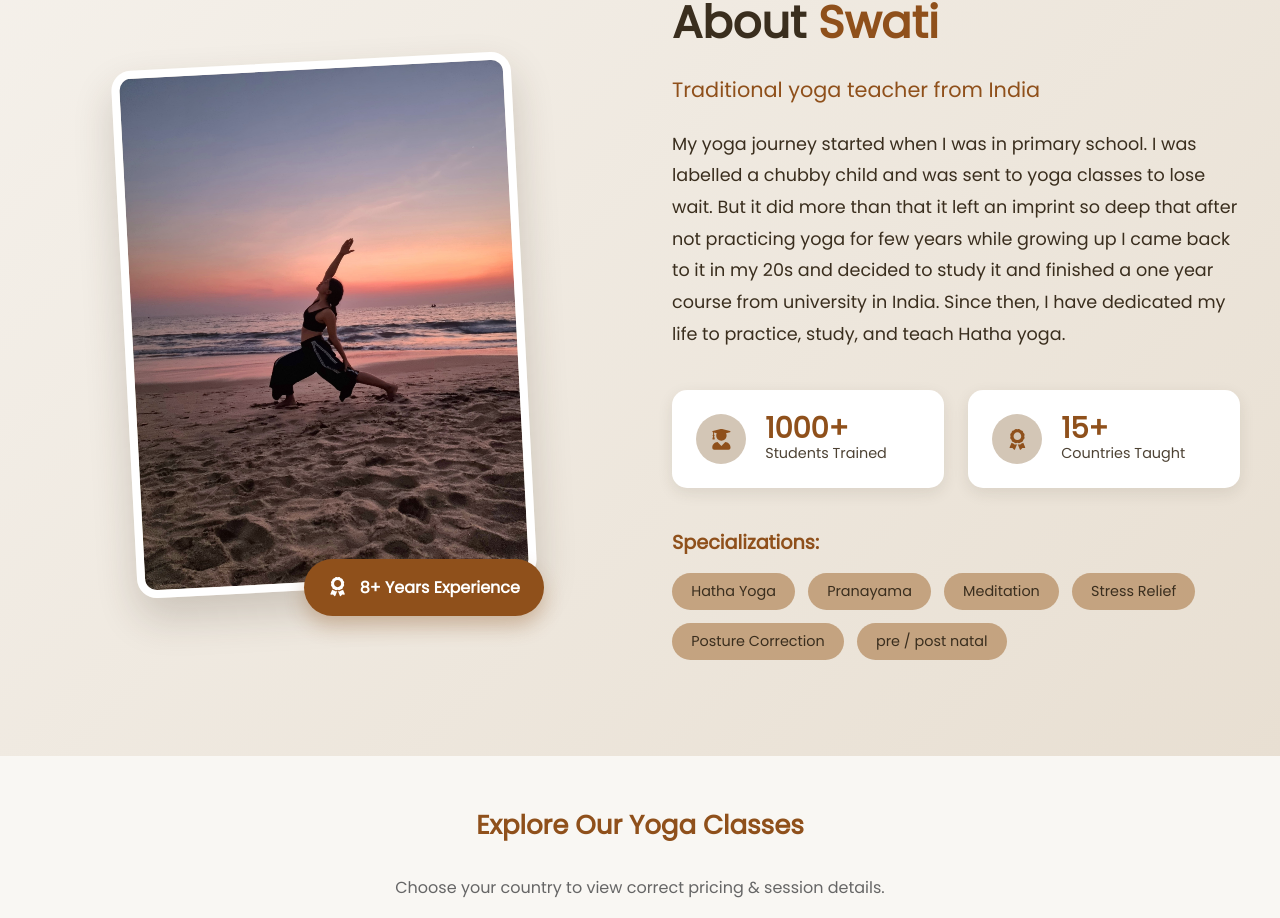
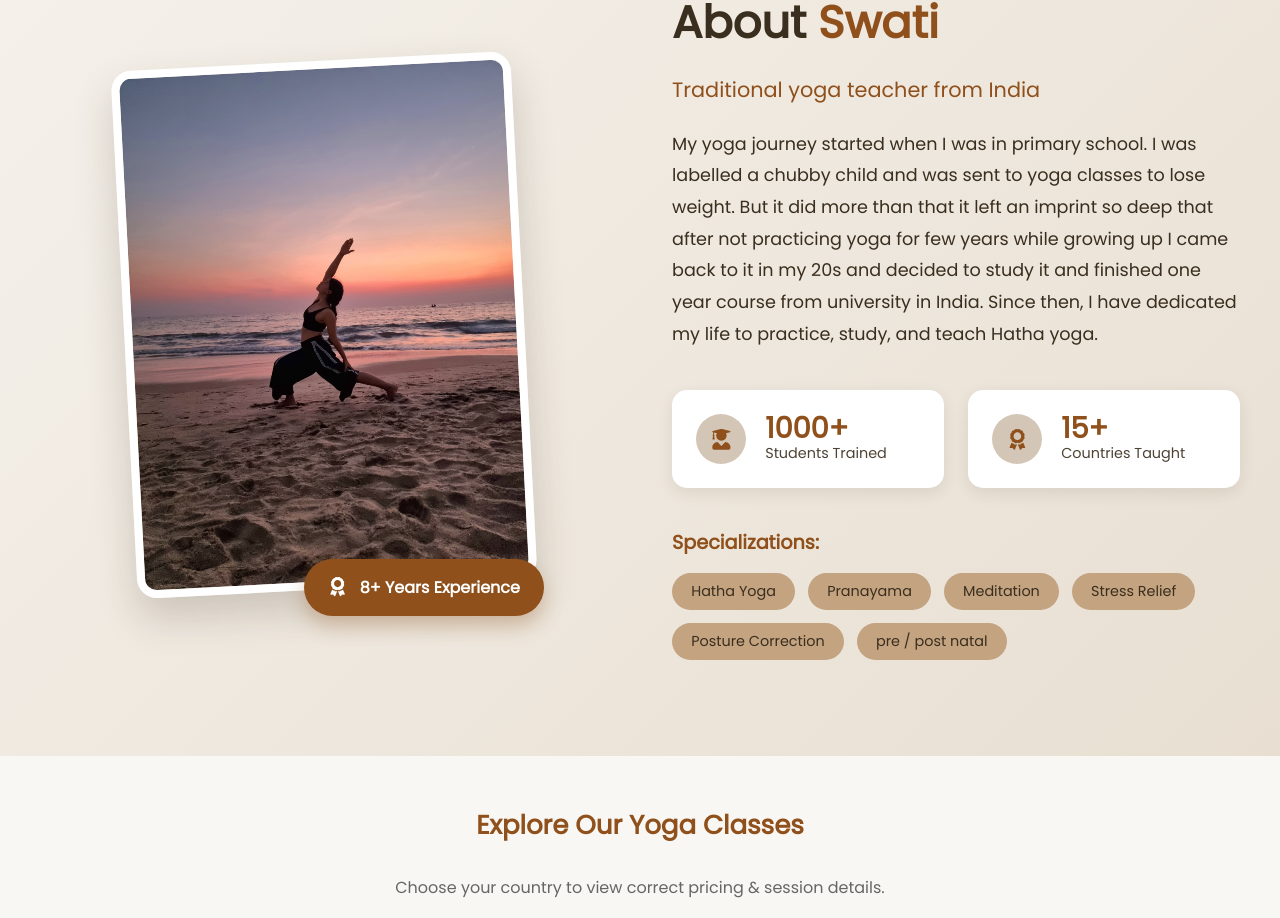
Before and after one commit to siva865/Swati-Yoga-center, a React (Vite) app in the folder Frontend/vite-project/: page / in a window 1280 px wide. Shown: the part 991-1909 px from the top of the page. Built offline with nearby package versions, Linux system fonts and the light colour scheme; a web font is replaced by a local one.

Commit message:
Minor text update in About and Class components

```diff
--- a/Frontend/vite-project/src/Components/About.jsx
+++ b/Frontend/vite-project/src/Components/About.jsx
@@ -28,7 +28,7 @@ const About = () => {
                Traditional yoga teacher from India
             </p>
             <p className="description">
-              My yoga journey started when I was in primary school. I was labelled a chubby child and was sent to yoga classes to lose wait. But it did more than that it left an imprint so deep that after not practicing yoga for few years while growing up I came back to it in my 20s and decided to study it and finished a one year course from university in India. Since then, I have dedicated my life to practice, study, and teach Hatha yoga.
+              My yoga journey started when I was in primary school. I was labelled a chubby child and was sent to yoga classes to lose weight. But it did more than that it left an imprint so deep that after not practicing yoga for few years while growing up I came back to it in my 20s and decided to study it and finished  one year course from university in India. Since then, I have dedicated my life to practice, study, and teach Hatha yoga.
             </p>
 
             <div className="stats-grid">
--- a/Frontend/vite-project/src/Components/Classes.jsx
+++ b/Frontend/vite-project/src/Components/Classes.jsx
@@ -24,7 +24,7 @@ const Classes = () => {
     if (!data?.name || !data?.email) return;
 
     const priceMap = {
-      group: country === 'india' ? '₹3500/month' : '£40/month',
+      group: country === 'india' ? '₹4000/month' : '£45/month',
       private: country === 'india' ? '₹10000 for 12 sessions' : '£120 for 12 sessions / £15 per session',
       prenatal: country === 'india' ? '₹10000 for 12 sessions' : '£120 for 12 sessions / £15 per session',
     };
```
